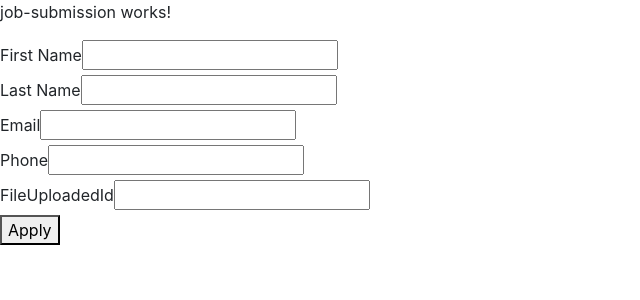
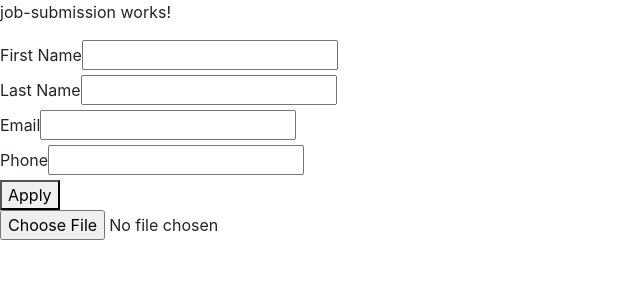
Before and after one commit to Fergany/hiring-automation-fe, an Angular app: page /job/1/apply in a window 1280 px wide. Shown: the top 300 px of the page, without its empty margins (0-640 px from the left). Built offline with nearby package versions, Linux system fonts and the light colour scheme.

Commit message:
upload file

```diff
--- a/package.json
+++ b/package.json
@@ -19,8 +19,10 @@
     "@angular/platform-browser": "~9.1.0",
     "@angular/platform-browser-dynamic": "~9.1.0",
     "@angular/router": "~9.1.0",
+    "angular-file-uploader": "^6.2.7",
     "ng2-file-upload": "^1.4.0",
     "rxjs": "~6.5.4",
+    "rxjs-compat": "^6.5.5",
     "tslib": "^1.10.0",
     "zone.js": "~0.10.2"
   },
--- a/src/app/jobs/job-submission/job-submission.component.html
+++ b/src/app/jobs/job-submission/job-submission.component.html
@@ -26,12 +26,11 @@
         </label>
         <input id="phone" type="text" formControlName="phone">
       </div>
-
-      <div>
-        <label for="fileUploadedId">
-          FileUploadedId
-        </label>
-        <input id="fileUploadedId" type="text" formControlName="fileUploadedId">
-      </div>
       <button class="button" type="submit">Apply</button>
 </form>
+
+<form [formGroup]="uploadFileForm" >
+
+  <input type="file" formControlName="fileUploaded" (change)="uploadFile($event)" />
+
+</form>
--- a/src/app/jobs/job-submission/job-submission.component.ts
+++ b/src/app/jobs/job-submission/job-submission.component.ts
@@ -3,7 +3,7 @@ import { FormGroup, FormControl, Validators, ReactiveFormsModule } from '@angula
 
 import { JobSubmissionService } from './job-submission.service';
 import { ActivatedRoute, Router } from '@angular/router';
-
+import { FileUploader } from 'ng2-file-upload';
 
 @Component({
   selector: 'app-job-submission',
@@ -13,8 +13,11 @@ import { ActivatedRoute, Router } from '@angular/router';
 })
 export class JobSubmissionComponent implements OnInit {
   jobSubmissionForm: FormGroup;
+  uploadFileForm: FormGroup;
+
   jobId: string;
   candidate: {firstName: string, lastName: string, phone: string, email: string, fileUploaded: {id: number}};
+  fileUploadedId: number;
 
   constructor(private route: ActivatedRoute,
     private router: Router,
@@ -26,14 +29,17 @@ export class JobSubmissionComponent implements OnInit {
     this.route.paramMap.subscribe(params => {
       this.jobId = params.get("id")
     });
+
     this.jobSubmissionForm = new FormGroup({
       firstName: new FormControl('', Validators.required),
       lastName: new FormControl('', Validators.required),
       phone: new FormControl('', Validators.required),
-      email: new FormControl('' , Validators.required),//, Validators.pattern(/^[0-9A-Fa-f][0-9A-Fa-f](:[0-9A-Fa-f][0-9A-Fa-f]){5}$/)]),
-      fileUploadedId: new FormControl('', Validators.required)
+      email: new FormControl('' , Validators.required)//, Validators.pattern(/^[0-9A-Fa-f][0-9A-Fa-f](:[0-9A-Fa-f][0-9A-Fa-f]){5}$/)]),
     });
 
+    this.uploadFileForm = new FormGroup({
+      fileUploaded: new FormControl('', Validators.required)
+    });
   }
 
   submitJob() {
@@ -43,10 +49,22 @@ export class JobSubmissionComponent implements OnInit {
       lastName: this.jobSubmissionForm.value.lastName,
       phone: this.jobSubmissionForm.value.phone,
       email: this.jobSubmissionForm.value.email,
-      fileUploaded: {id: this.jobSubmissionForm.value.fileUploadedId}};
+      fileUploaded: {id: this.fileUploadedId}};
+
       this.jobSubmissionService.submitJob(this.jobId, this.candidate).subscribe(JobSubmission =>{
         console.log(JobSubmission);
         this.router.navigate(['/job', this.jobId]);
     });
   }
+
+  uploadFile(event) {
+    if (event.target.files.length > 0) {
+      const file = event.target.files[0];
+      console.log(file);
+      this.jobSubmissionService.uploadFile(file).subscribe( response =>{
+        this.fileUploadedId = response["id"];
+      });
+    }
+
+  }
 }
--- a/src/app/jobs/job-submission/job-submission.service.ts
+++ b/src/app/jobs/job-submission/job-submission.service.ts
@@ -14,4 +14,9 @@ export class JobSubmissionService {
     return this.http.post("http://localhost:8080/job/" + jobId + "/apply", candidate, { headers: headers });
   }
 
+  uploadFile(uploadedFile: File){
+    const formData: FormData = new FormData();
+    formData.append('file', uploadedFile, uploadedFile.name);
+    return this.http.post("http://localhost:8080/upload", formData);
+  }
 }
```
Also changed, not shown: src/app/app.module.ts (line endings or trailing spaces), 1 other file (tests, documents, lock files or other folders).
